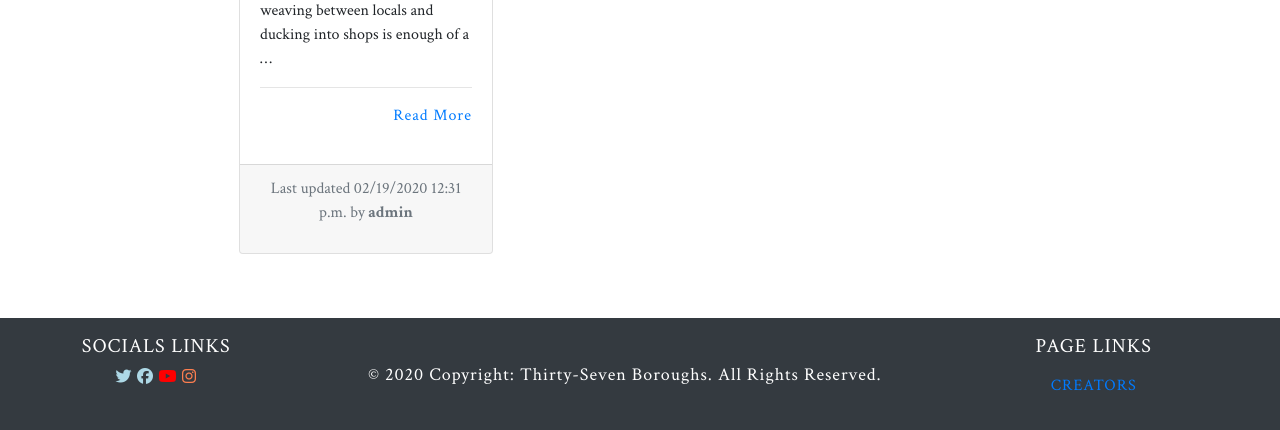
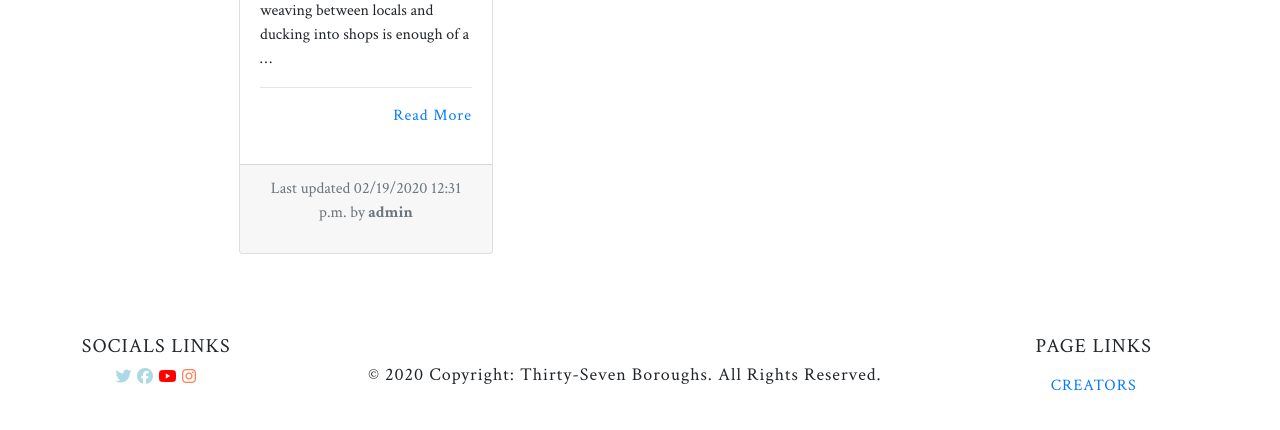
Before and after one commit to chrisbarnes2000/37_Boroughs, a Django app: page /Boroughs/model/ in a window 1280 px wide. Shown: the part 1030-1460 px from the top of the page. Run offline with Django 3.2, Linux system fonts and the light colour scheme; data comes from the database, SQL or seed files in the repository; some libraries are stand-ins or nearby versions.

Commit message:
update footer and back button

```diff
--- a/Boroughs/templates/Boroughs/borough.html
+++ b/Boroughs/templates/Boroughs/borough.html
@@ -3,7 +3,7 @@
 {% block content %}
 <div class="row">
     <div class="col m-4">
-        <a href="{% url 'boroughs' %}" class="btn btn-success float-right">Back to List</a>
+        <a href="{% url 'boroughs_landing' %}" class="btn btn-success float-right">Back to List</a>
         <div class="row">
             <h2>
                 {{ borough.title }}
--- a/static/styles.css
+++ b/static/styles.css
@@ -25,7 +25,6 @@ body {
     font-size: large;
     font-weight: 500;
     padding-top: 1.5em;
-    color: white;
 }
 
 .submit {
--- a/templates/partials/footer.html
+++ b/templates/partials/footer.html
@@ -1,5 +1,5 @@
 <!-- Footer -->
-<footer class='font-small text-white bg-dark' id="footer">
+<footer class='font-small text-black bg-white' id="footer">
     <div class='container-fluid row text-center pt-3'>
         <div class='col-md-3 mb-md-0'>
             <h5 class='text-uppercase'>Socials Links</h5>
```
